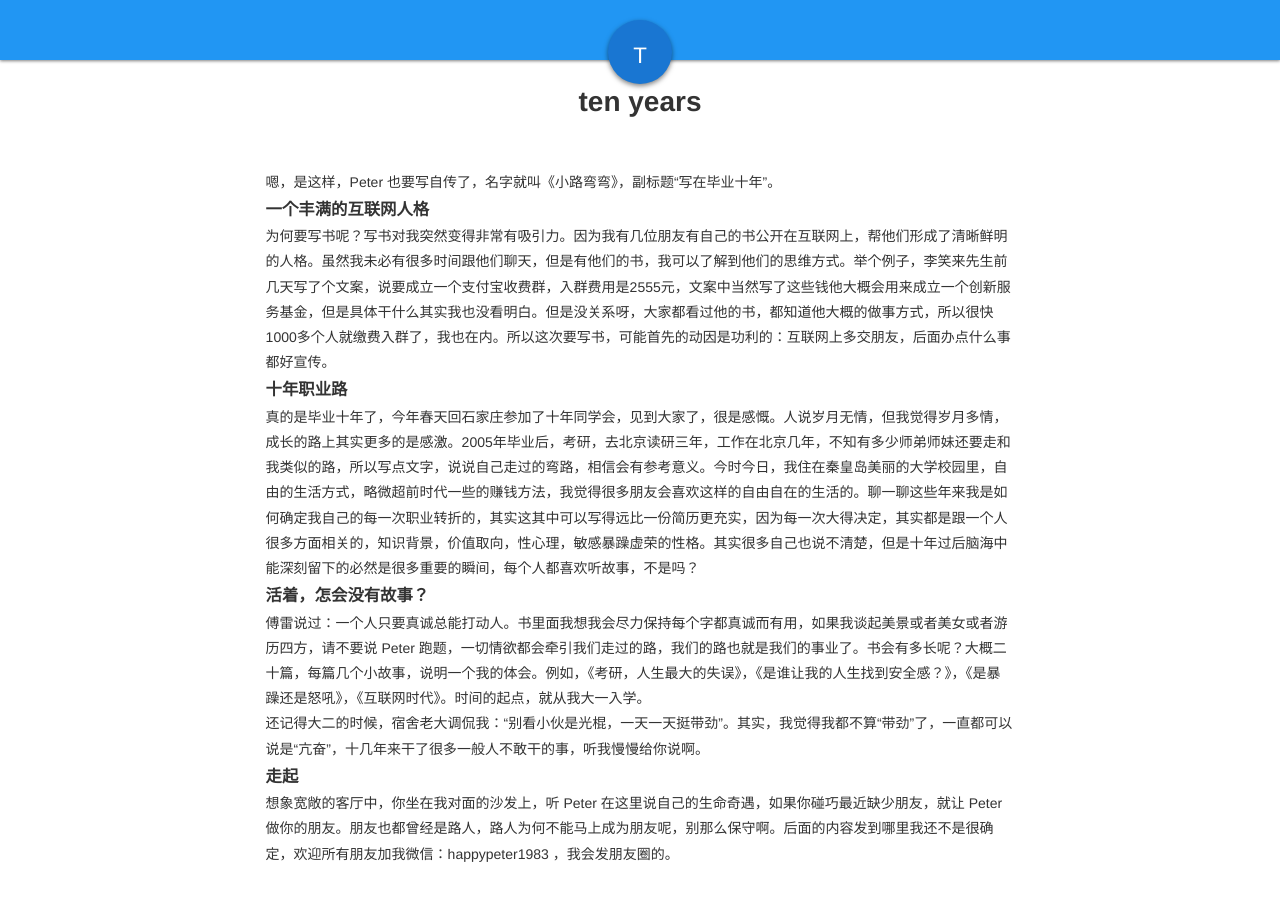
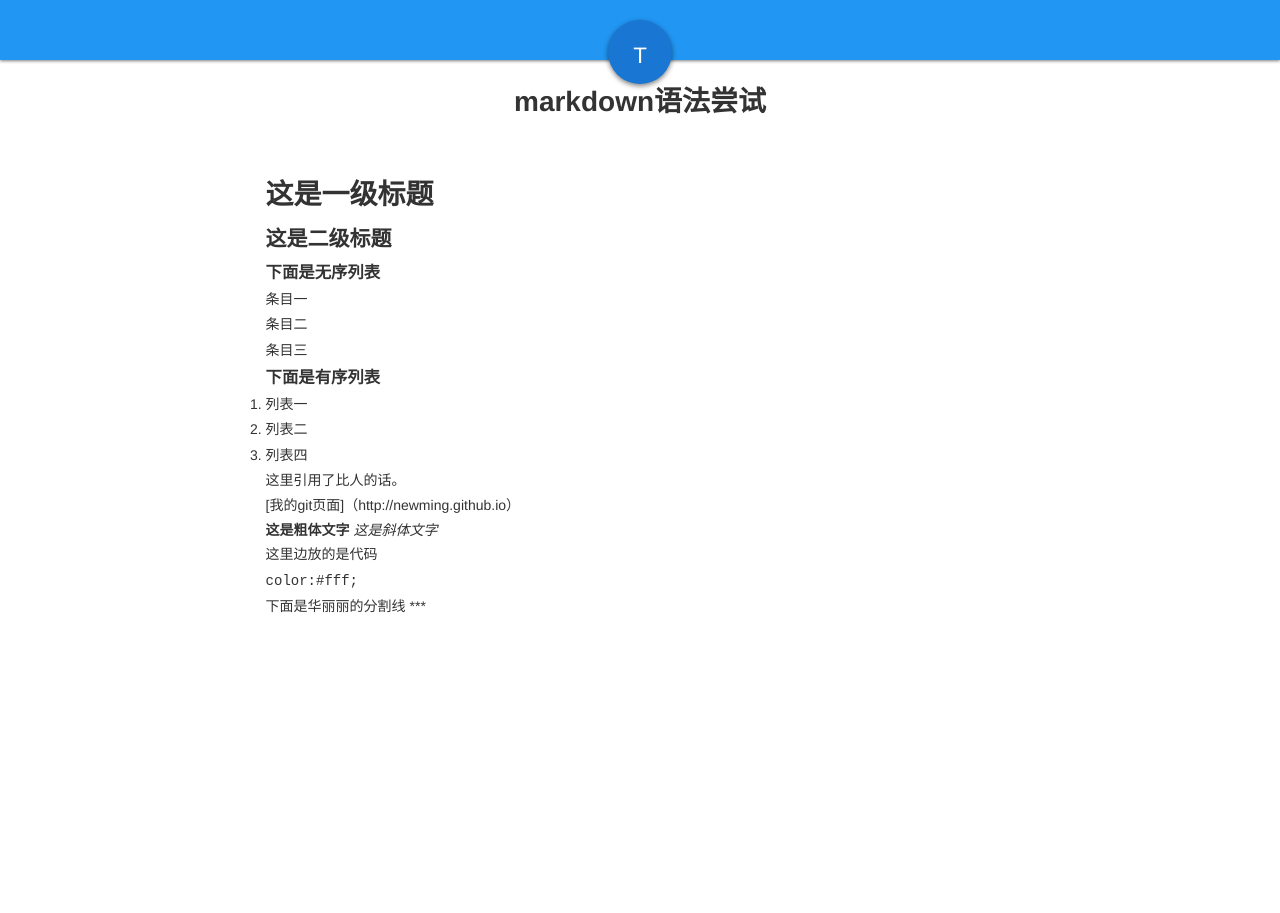
Before and after one commit to yinguolong/newming.github.io, a Jekyll site: the page built from _posts/2015-12-11-ten-years.md, in a window 1280 px wide. Built offline with Jekyll 4.4.1, drawn with Linux system fonts in a browser that asks for light colours.

Commit message:
first step

````diff
--- a/_posts/2015-12-11-ten-years.md
+++ b/_posts/2015-12-11-ten-years.md
@@ -1,25 +1,32 @@
 ---
 layout: post
-title: ten years
+title: markdown语法尝试
 ---
 
-嗯，是这样，Peter 也要写自传了，名字就叫《小路弯弯》，副标题“写在毕业十年”。
+# 这是一级标题
 
 
-### 一个丰满的互联网人格
+## 这是二级标题
 
-为何要写书呢？写书对我突然变得非常有吸引力。因为我有几位朋友有自己的书公开在互联网上，帮他们形成了清晰鲜明的人格。虽然我未必有很多时间跟他们聊天，但是有他们的书，我可以了解到他们的思维方式。举个例子，李笑来先生前几天写了个文案，说要成立一个支付宝收费群，入群费用是2555元，文案中当然写了这些钱他大概会用来成立一个创新服务基金，但是具体干什么其实我也没看明白。但是没关系呀，大家都看过他的书，都知道他大概的做事方式，所以很快1000多个人就缴费入群了，我也在内。所以这次要写书，可能首先的动因是功利的：互联网上多交朋友，后面办点什么事都好宣传。
+### 下面是无序列表
+* 条目一
+* 条目二
+* 条目三
 
-### 十年职业路
+### 下面是有序列表
+1. 列表一
+2. 列表二
+3. 列表四
 
-真的是毕业十年了，今年春天回石家庄参加了十年同学会，见到大家了，很是感慨。人说岁月无情，但我觉得岁月多情，成长的路上其实更多的是感激。2005年毕业后，考研，去北京读研三年，工作在北京几年，不知有多少师弟师妹还要走和我类似的路，所以写点文字，说说自己走过的弯路，相信会有参考意义。今时今日，我住在秦皇岛美丽的大学校园里，自由的生活方式，略微超前时代一些的赚钱方法，我觉得很多朋友会喜欢这样的自由自在的生活的。聊一聊这些年来我是如何确定我自己的每一次职业转折的，其实这其中可以写得远比一份简历更充实，因为每一次大得决定，其实都是跟一个人很多方面相关的，知识背景，价值取向，性心理，敏感暴躁虚荣的性格。其实很多自己也说不清楚，但是十年过后脑海中能深刻留下的必然是很多重要的瞬间，每个人都喜欢听故事，不是吗？
+> 这里引用了比人的话。
 
-### 活着，怎会没有故事？
+[我的git页面]（http://newming.github.io）
 
-傅雷说过：一个人只要真诚总能打动人。书里面我想我会尽力保持每个字都真诚而有用，如果我谈起美景或者美女或者游历四方，请不要说 Peter 跑题，一切情欲都会牵引我们走过的路，我们的路也就是我们的事业了。书会有多长呢？大概二十篇，每篇几个小故事，说明一个我的体会。例如，《考研，人生最大的失误》，《是谁让我的人生找到安全感？》，《是暴躁还是怒吼》，《互联网时代》。时间的起点，就从我大一入学。
+__这是粗体文字__  _这是斜体文字_
 
-还记得大二的时候，宿舍老大调侃我：“别看小伙是光棍，一天一天挺带劲”。其实，我觉得我都不算“带劲”了，一直都可以说是“亢奋”，十几年来干了很多一般人不敢干的事，听我慢慢给你说啊。
-
-### 走起
-
-想象宽敞的客厅中，你坐在我对面的沙发上，听 Peter 在这里说自己的生命奇遇，如果你碰巧最近缺少朋友，就让 Peter 做你的朋友。朋友也都曾经是路人，路人为何不能马上成为朋友呢，别那么保守啊。后面的内容发到哪里我还不是很确定，欢迎所有朋友加我微信：happypeter1983 ，我会发朋友圈的。
+```
+这里边放的是代码
+color:#fff;
+```
+下面是华丽丽的分割线
+***
````
